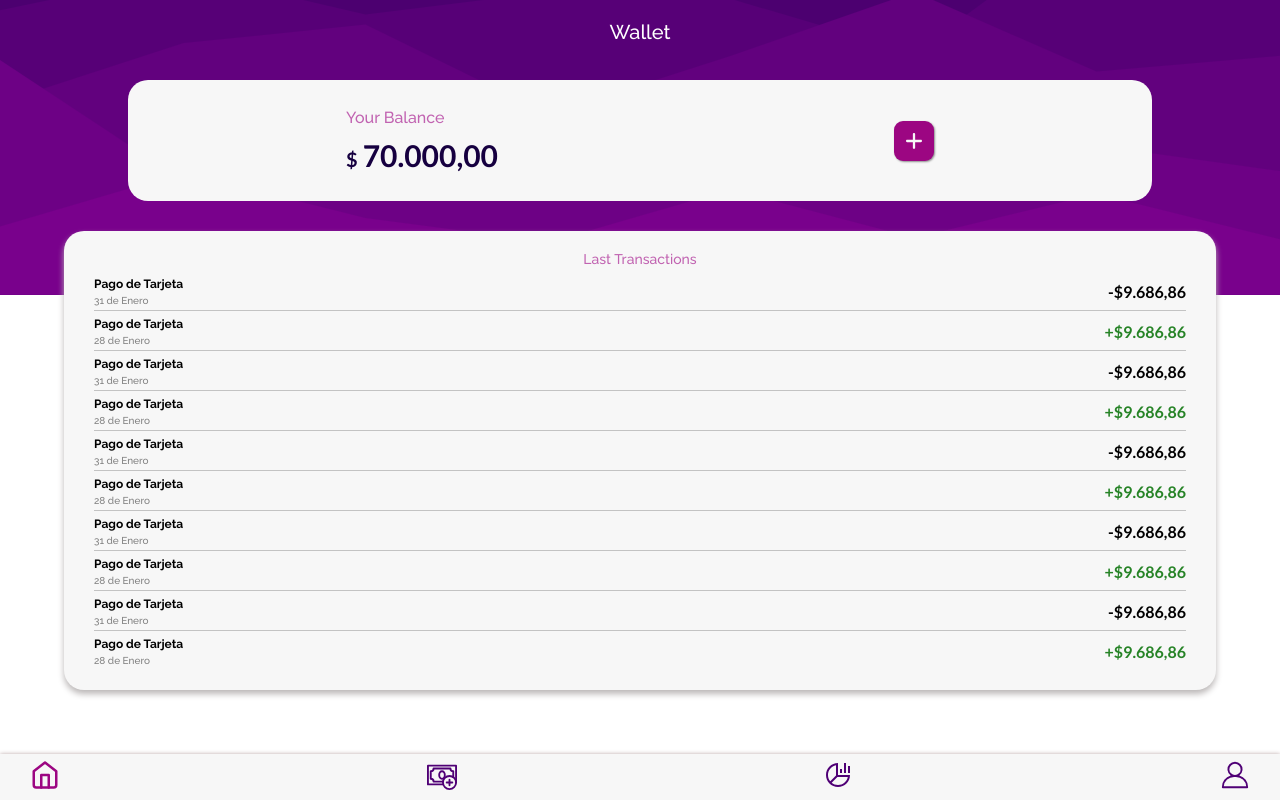
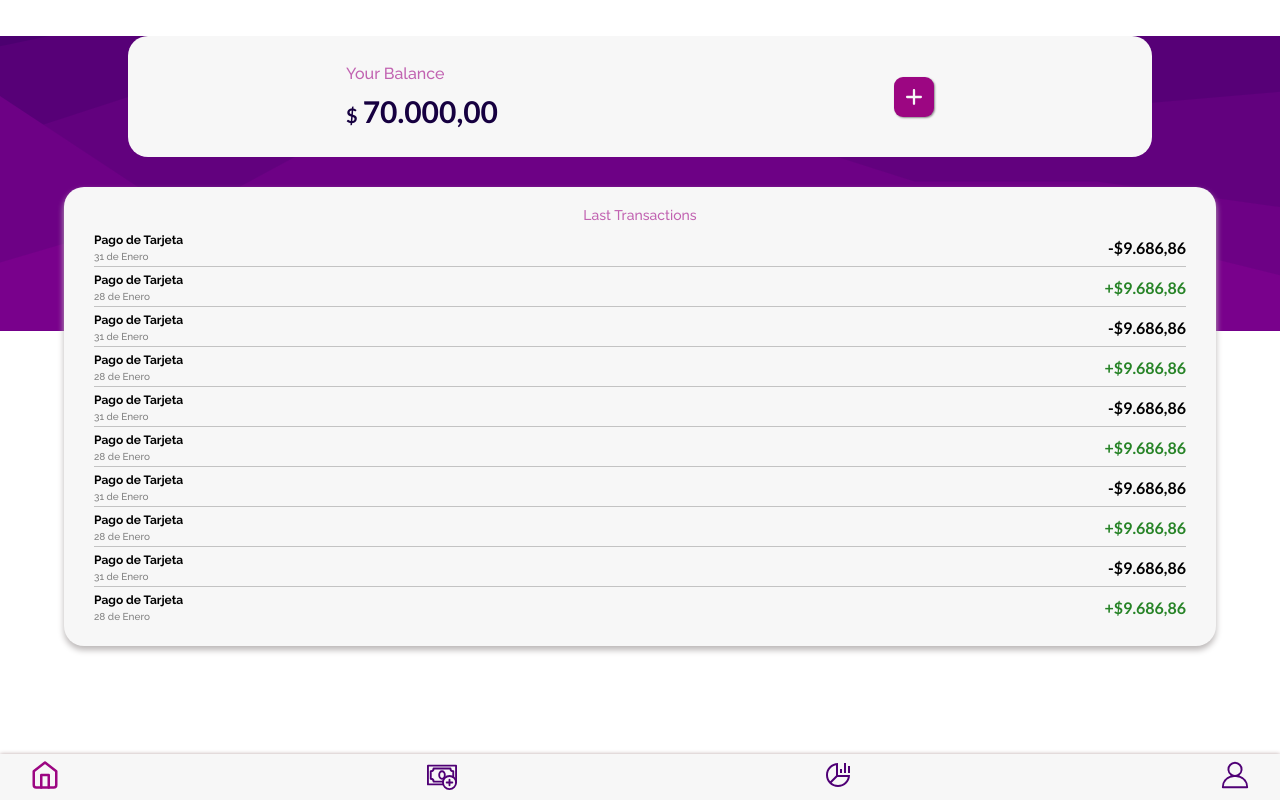
Before and after one commit to nazareno7870/personal_finance, a React (Vite) app: page / in a window 1280 px wide. Built offline with nearby package versions, Linux system fonts and the light colour scheme.

Commit message:
build: change route import

```diff
--- a/src/components/HomePage/HomePage.jsx
+++ b/src/components/HomePage/HomePage.jsx
@@ -1,14 +1,12 @@
 import Background from "../Backgorund/Background";
 import CardBalance from "../CardBalance/CardBalance";
 import LastTransactions from "../LastTransactions/LastTransactions";
-import TopBar from "../TopBar/TopBar.jsx";
 import NavBar from "../NavBar/NavBar";
 
 const HomePage = () => {
     return (
         <>
             <Background/>
-            <TopBar title={'Wallet'}/>
             <CardBalance/>
             <LastTransactions/>
             <NavBar/>
```
